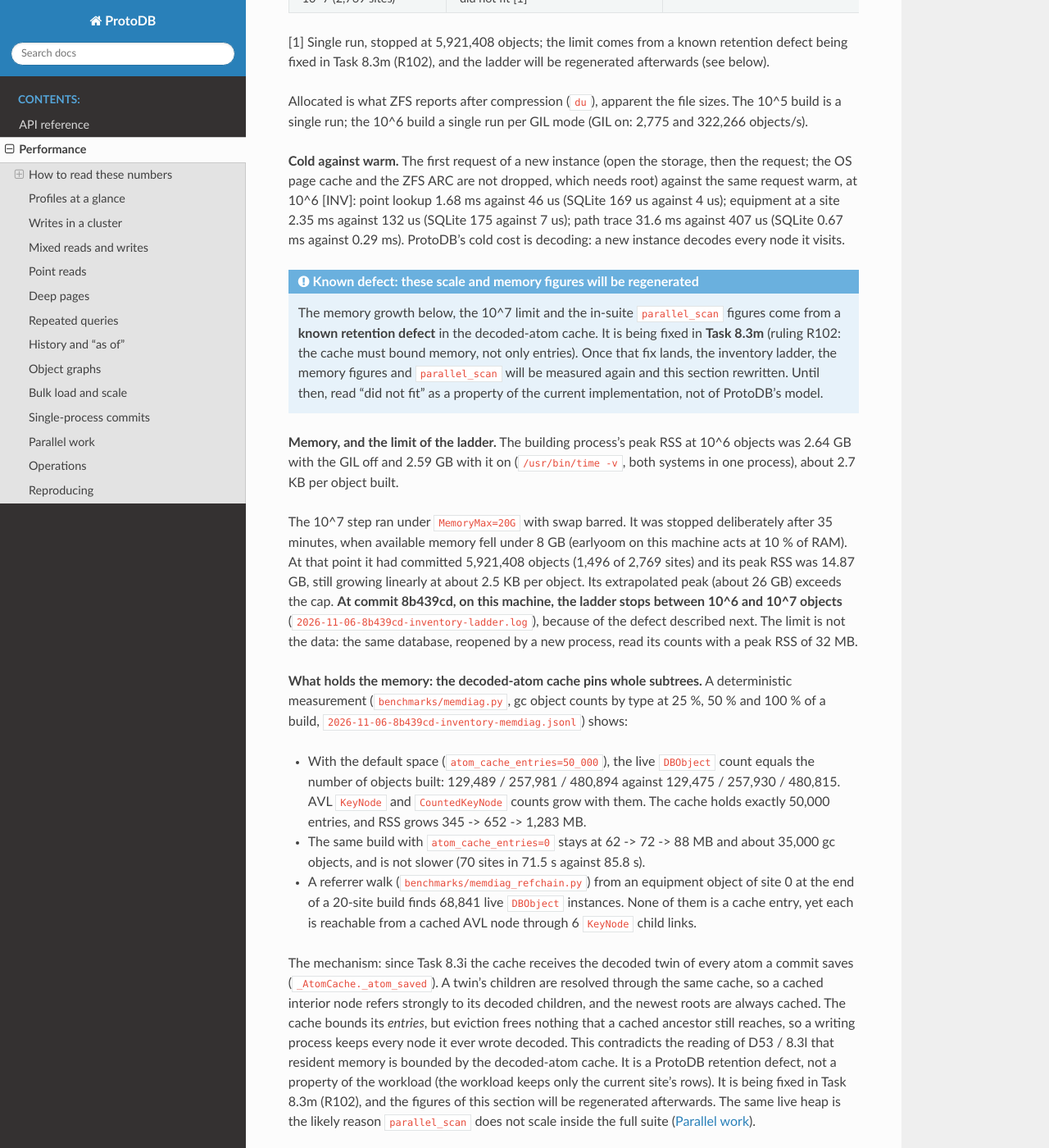
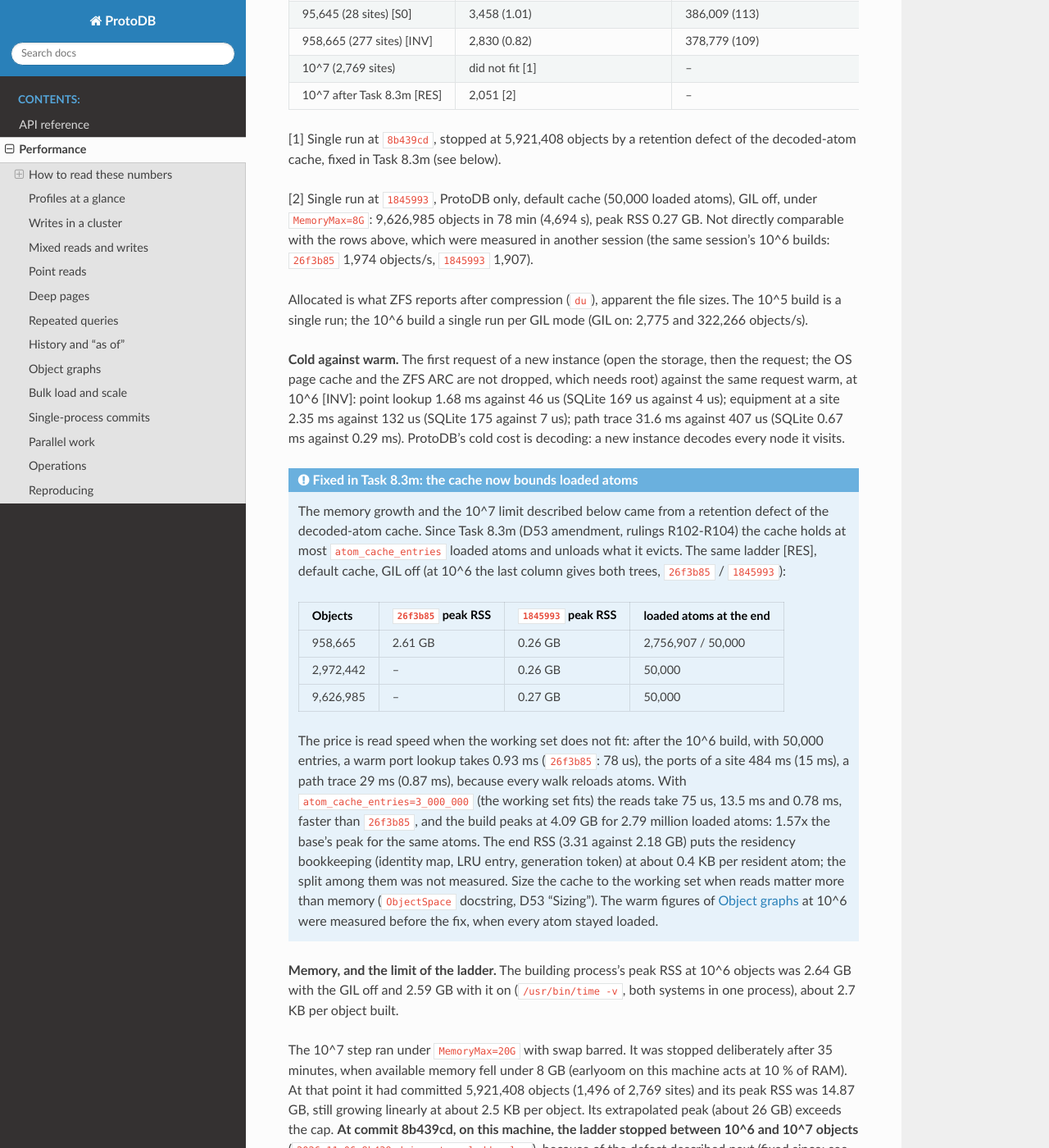
Before and after one commit to gamarino/ProtoDB, a Sphinx documentation site: the page built from docs/source/performance.rst, in a window 1280 px wide and 1400 px high, scrolled down 11550 px. Shown: the whole window at 82% size. Built offline with Sphinx 7.4.7 and the Read the Docs theme 3.1.0, drawn with Linux system fonts in a browser that asks for light colours; some of the changed text lies outside the part shown.

Commit message:
Task 8.3m results: D53 cost, performance.rst scale and memory, the residency ladder
D53 amendment: reader re-checks by generation token names, the second layout
effect (materialized dicts lose LOAD_ATTR_INSTANCE_VALUE) with its test, and the
measured cost: read paths level or faster when the working set fits, cold
requests about 10 % slower, reloads when it does not fit, 0.4 KB of bookkeeping
per resident atom, cluster commits 9-11 % slower with the GIL off (path_copy).

performance.rst: the known-defect box becomes the fix and its price; the ladder
reaches 10^7 (9.6 M objects, 0.27 GB peak; 0.26 GB at 10^6 against 2.61 GB);
the parallel_scan inference is marked not confirmed. New results file [RES].

ObjectSpace docstring: the bookkeeping cost per resident atom.

Co-Authored-By: Claude Opus 5.5 <noreply@anthropic.com>

```diff
--- a/docs/source/performance.rst
+++ b/docs/source/performance.rst
@@ -78,6 +78,8 @@ Tag             File                                                       Commi
 [MX0] / [MX1]   ``2026-11-06-8b439cd-mixed-gil-off.json`` / ``-gil-on``    ``8b439cd``  ``mixed_read_write`` (and
                                                                                         ``cluster_peers`` with the GIL on)
 [INV]           ``2026-11-06-8b439cd-inventory-*.json``                    ``8b439cd``  inventory scale ladder
+[RES]           ``2026-11-06-1845993-residency-ladder.log``                ``1845993``  inventory ladder to 10^7 after Task
+                                                                                        8.3m, with ``26f3b85`` at 10^6
 ==============  =========================================================  ===========  ======================================
 
 The [SES] file's ``summary`` block predates fix round 1: for the one cell with failed runs, its
@@ -500,10 +502,16 @@ Step (each a single run)     ProtoDB build     SQLite build      ProtoDB on disk
 95,645 (28 sites) [S0]       3,458 (1.01)      386,009 (113)     147 / 423              15 / 31
 958,665 (277 sites) [INV]    2,830 (0.82)      378,779 (109)     157 / 424              18 / 31
 10^7 (2,769 sites)           did not fit [1]   --                --                     --
+10^7 after Task 8.3m [RES]   2,051 [2]         --                --                     --
 ===========================  ================  ================  =====================  ====================
 
-[1] Single run, stopped at 5,921,408 objects; the limit comes from a known retention defect being
-fixed in Task 8.3m (R102), and the ladder will be regenerated afterwards (see below).
+[1] Single run at ``8b439cd``, stopped at 5,921,408 objects by a retention defect of the
+decoded-atom cache, fixed in Task 8.3m (see below).
+
+[2] Single run at ``1845993``, ProtoDB only, default cache (50,000 loaded atoms), GIL off, under
+``MemoryMax=8G``: 9,626,985 objects in 78 min (4,694 s), peak RSS 0.27 GB. Not directly
+comparable with the rows above, which were measured in another session (the same session's
+10^6 builds: ``26f3b85`` 1,974 objects/s, ``1845993`` 1,907).
 
 Allocated is what ZFS reports after compression (``du``), apparent the file sizes. The 10^5
 build is a single run; the 10^6 build a single run per GIL mode (GIL on: 2,775 and 322,266
@@ -516,14 +524,31 @@ at a site 2.35 ms against 132 us (SQLite 175 against 7 us); path trace 31.6 ms a
 (SQLite 0.67 ms against 0.29 ms). ProtoDB's cold cost is decoding: a new instance decodes every
 node it visits.
 
-.. admonition:: Known defect: these scale and memory figures will be regenerated
+.. admonition:: Fixed in Task 8.3m: the cache now bounds loaded atoms
 
-   The memory growth below, the 10^7 limit and the in-suite ``parallel_scan`` figures come from
-   a **known retention defect** in the decoded-atom cache. It is being fixed in **Task 8.3m**
-   (ruling R102: the cache must bound memory, not only entries). Once that fix lands, the
-   inventory ladder, the memory figures and ``parallel_scan`` will be measured again and this
-   section rewritten. Until then, read "did not fit" as a property of the current
-   implementation, not of ProtoDB's model.
+   The memory growth and the 10^7 limit described below came from a retention defect of the
+   decoded-atom cache. Since Task 8.3m (D53 amendment, rulings R102-R104) the cache holds at most
+   ``atom_cache_entries`` loaded atoms and unloads what it evicts. The same ladder [RES], default
+   cache, GIL off (at 10^6 the last column gives both trees, ``26f3b85`` / ``1845993``):
+
+   =================  =======================  =====================  =======================
+   Objects            ``26f3b85`` peak RSS     ``1845993`` peak RSS   loaded atoms at the end
+   =================  =======================  =====================  =======================
+   958,665            2.61 GB                  0.26 GB                2,756,907 / 50,000
+   2,972,442          --                       0.26 GB                50,000
+   9,626,985          --                       0.27 GB                50,000
+   =================  =======================  =====================  =======================
+
+   The price is read speed when the working set does not fit: after the 10^6 build, with
+   50,000 entries, a warm port lookup takes 0.93 ms (``26f3b85``: 78 us), the ports
+   of a site 484 ms (15 ms), a path trace 29 ms (0.87 ms),
+   because every walk reloads atoms. With ``atom_cache_entries=3_000_000`` (the working set
+   fits) the reads take 75 us, 13.5 ms and 0.78 ms, faster than ``26f3b85``, and the build
+   peaks at 4.09 GB for 2.79 million loaded atoms: 1.57x the base's peak for the same atoms.
+   The end RSS (3.31 against 2.18 GB) puts the residency bookkeeping (identity map, LRU entry,
+   generation token) at about 0.4 KB per resident atom; the split among them was not measured. Size the cache to the working set when reads matter more than memory
+   (``ObjectSpace`` docstring, D53 "Sizing"). The warm figures of `Object graphs`_ at 10^6
+   were measured before the fix, when every atom stayed loaded.
 
 **Memory, and the limit of the ladder.** The building process's peak RSS at 10^6 objects was 2.64 GB with the GIL
 off and 2.59 GB with it on (``/usr/bin/time -v``, both systems in one process), about 2.7 KB per
@@ -533,8 +558,9 @@ The 10^7 step ran under ``MemoryMax=20G`` with swap barred. It was stopped delib
 35 minutes, when available memory fell under 8 GB (earlyoom on this machine acts at 10 % of RAM).
 At that point it had committed 5,921,408 objects (1,496 of 2,769 sites) and its peak RSS was
 14.87 GB, still growing linearly at about 2.5 KB per object. Its extrapolated peak (about 26 GB)
-exceeds the cap. **At commit 8b439cd, on this machine, the ladder stops between 10^6 and 10^7
-objects** (``2026-11-06-8b439cd-inventory-ladder.log``), because of the defect described next. The limit is not the data: the same database,
+exceeds the cap. **At commit 8b439cd, on this machine, the ladder stopped between 10^6 and 10^7
+objects** (``2026-11-06-8b439cd-inventory-ladder.log``), because of the defect described next
+(fixed since; see the box above). The limit is not the data: the same database,
 reopened by a new process, read its counts with a peak RSS of 32 MB.
 
 **What holds the memory: the decoded-atom cache pins whole subtrees.** A deterministic
@@ -558,9 +584,9 @@ cached. The cache bounds its *entries*, but eviction frees nothing that a cached
 reaches, so a writing process keeps every node it ever wrote decoded. This contradicts the
 reading of D53 / 8.3l that resident memory is bounded by the decoded-atom cache. It is a
 ProtoDB retention defect, not a property of the workload (the workload keeps only the current
-site's rows). It is being fixed in Task 8.3m (R102), and the figures of this section will be
-regenerated afterwards. The same live heap is the likely reason
-``parallel_scan`` does not scale inside the full suite (`Parallel work`_).
+site's rows). It is fixed by Task 8.3m (R102): evicted atoms are unloaded in place, so a cached
+ancestor reaches its children as stubs (box above). The 9c inference that the same live heap
+made ``parallel_scan`` stop scaling inside the full suite was not confirmed (`Parallel work`_).
 
 **Where SQLite is the better choice:** loading data: 112x (10^5) and 134x (10^6) faster per
 object, and 9.6x and 8.6x smaller on disk as allocated (13.6x in apparent size at both steps). A data set that is loaded in bulk and rarely changed belongs in SQLite.
@@ -602,9 +628,11 @@ workers (``2026-11-06-4aab0f2-parallel-alone-gil-off.json``). Inside the full su
 same code gave 1.03 / 0.82 / 1.07 / 1.15 / 1.12x. The suite runs it after workloads that leave a
 large live heap in the process (the 10^6-row pagination and query-cache data sets, kept decoded
 as described under `Bulk load and scale`_). The free-threaded collector's stop-the-world passes
-then grow with that heap (the retention defect of `Bulk load and scale`_, being fixed in Task
-8.3m; these figures will be regenerated after it). The cause is inferred from the alone/in-suite contrast and was not
-measured further. *History:* the 2026-11-03 suite (``8ad6bf3``, dirty tree) reported 4.15x at 8
+then grow with that heap. That cause was inferred from the alone/in-suite contrast and is not
+confirmed: Task 8.3m ran ``parallel_scan`` after the 14 preceding workloads at reduced sizes, on
+``26f3b85`` and with the residency fix, and it scaled in both (5.21x and 5.01x at 16 workers,
+with 1.9-2.1 million live gc objects). The full-size collapse has not been reproduced since,
+and the retention fix is not expected to explain it. *History:* the 2026-11-03 suite (``8ad6bf3``, dirty tree) reported 4.15x at 8
 workers.
 
 ``concurrent_reads``, GIL off [S0]: ``get_at`` 208k -> 345k ops/s at 8 threads (1.65x),
```
Also changed, not shown: docs/decisions.md (+3 -2 lines), 2 other files.
